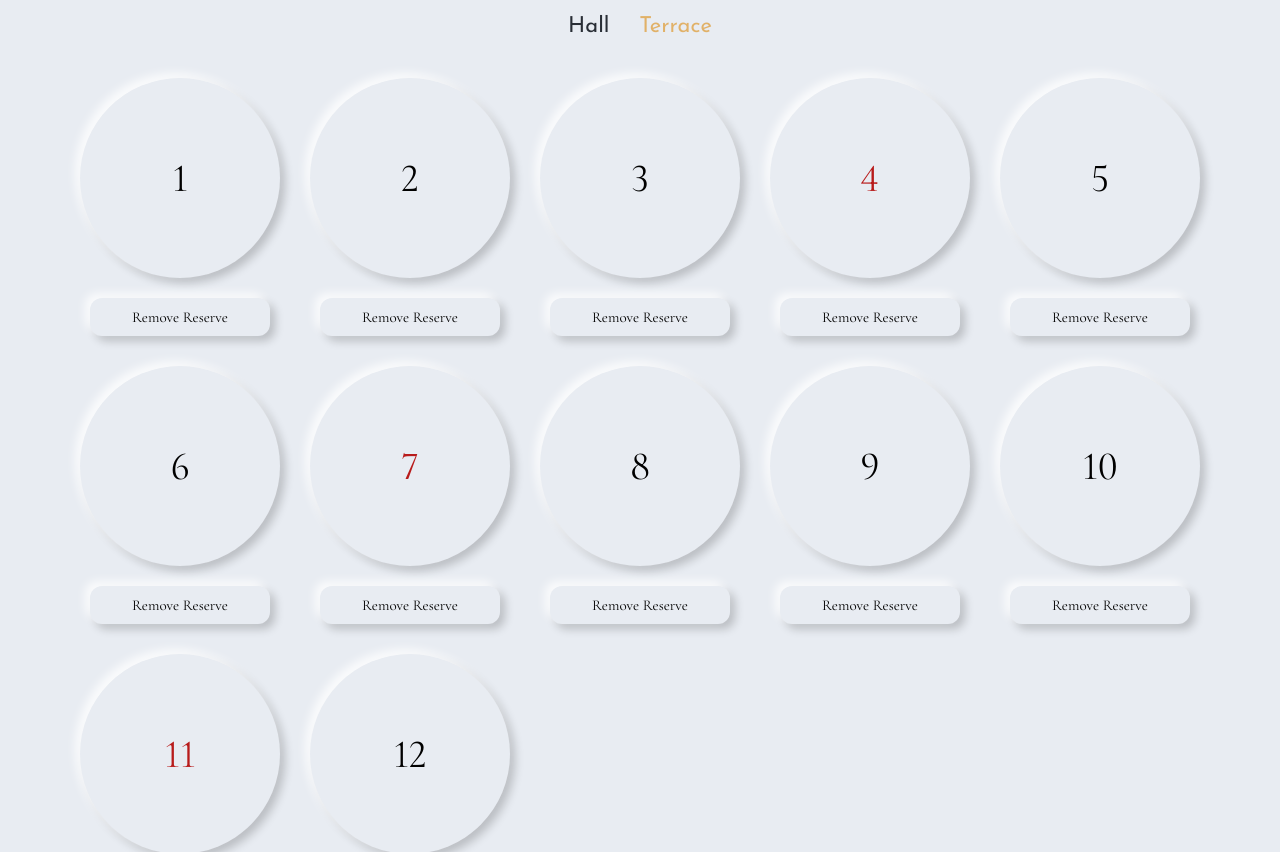
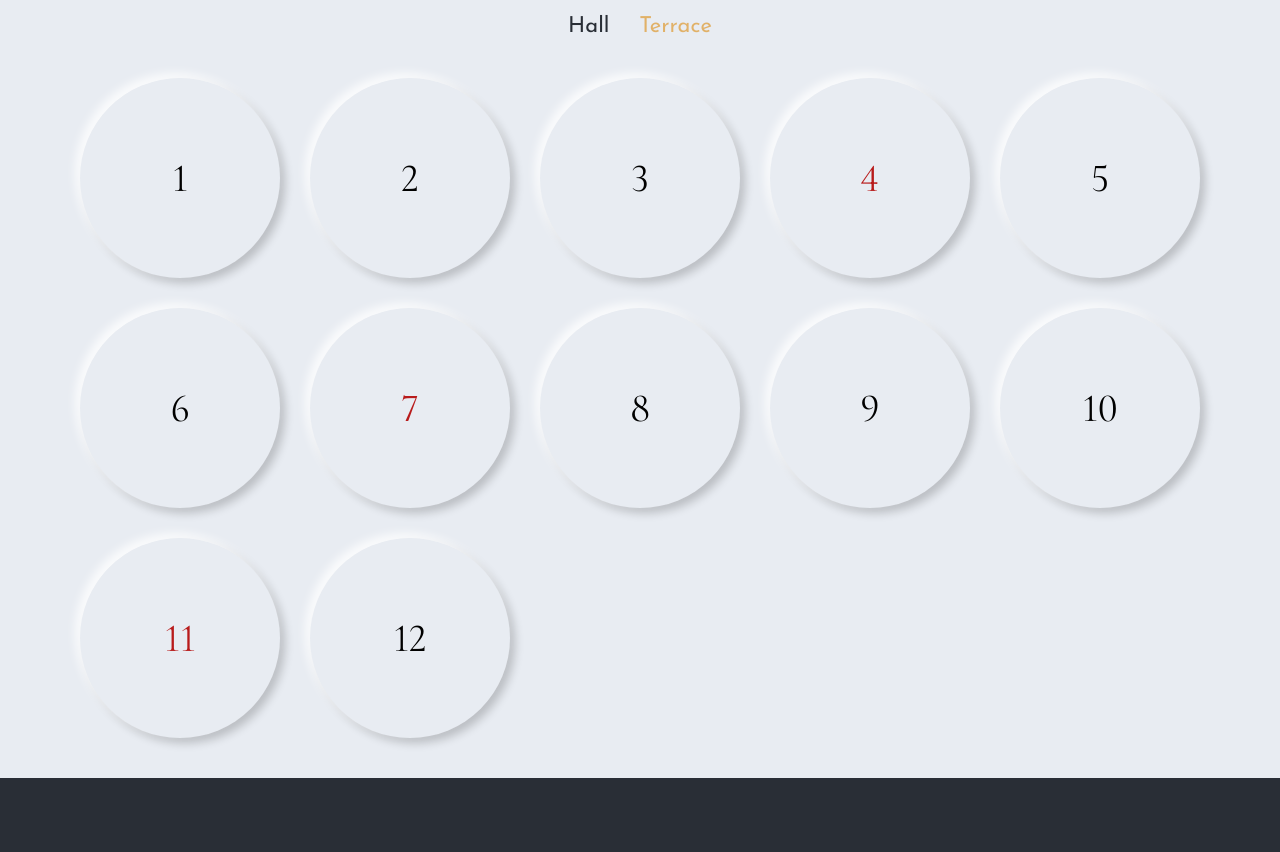
Before and after one commit to islom-sattorov/final-project, a React (Vite) app in the folder vite/: page /reservation/reservation/terrace in a window 1280 px wide. Shown: the part 695-1547 px from the top of the page. Built offline with nearby package versions, Linux system fonts and the light colour scheme.

Commit message:
add: rendered remove btn and drag

```diff
--- a/vite/src/Components/ReservePage/Hall.jsx
+++ b/vite/src/Components/ReservePage/Hall.jsx
@@ -66,7 +66,7 @@ const Hall = () => {
         return (
             <div className={style.tees} key={item.id}>
                 <button
-                    draggable
+                    draggable={login ? true : false}
                     key={item.id}
                     onClick={() => {
                         if (!item.reserve) {
@@ -92,20 +92,29 @@ const Hall = () => {
                     //     }
                     // }}
                     onDragEnter={() => {
+                        if (login) {
                             dragItem.current = idx + 1
+                        } else {
+                            return
+                        }
                     }}
                     onDragEnd={() => {
+                        if (login) {
                             if (item.reserve === true) {
                                 handleSort(dragItem.current, true)
                                 dispatch(addNotification({ type: true, message: `Table ${dragItem.current} reserved` }))
                             } else {
                                 dispatch(addNotification({ type: false, message: `Please choose reserved table to speed reserve` }))
                             }
+                        } else {
+                            return
+                        }
                     }
                     }
                     onDragOver={(e) => e.preventDefault()}
                     className={item.reserve ? style.hall_not_reserved : style.hall_reserved}>
                     {item.id}</button>
+                {login ?
                     <button
                         className={style.remove_reserve_btn}
                         onClick={() => {
@@ -114,7 +123,7 @@ const Hall = () => {
                                 dispatch(addNotification({ type: true, message: `You removed reserved table` }))
                             }
                         }}
-                >Remove Reserve</button>
+                    >Remove Reserve</button> : <></>}
             </div>
         )
     })
--- a/vite/src/Components/ReservePage/ReservePage.module.scss
+++ b/vite/src/Components/ReservePage/ReservePage.module.scss
@@ -44,7 +44,6 @@
         justify-content: center;
         align-items: center;
         gap: 20px;
-        border: 1px solid green;
     }
 
     #{&}_item{
--- a/vite/src/Components/ReservePage/Terrace.jsx
+++ b/vite/src/Components/ReservePage/Terrace.jsx
@@ -64,7 +64,7 @@ const Terrace = () => {
         return (
             <div className={style.tees} key={item.id}>
                 <button
-                    draggable
+                    draggable={login ? true : false}
                     key={item.id}
                     onClick={() => {
                         if (!item.reserve) {
@@ -90,20 +90,29 @@ const Terrace = () => {
                     //     }
                     // }}
                     onDragEnter={() => {
+                        if (login) {
                             dragItem.current = idx + 1
+                        } else {
+                            return
+                        }
                     }}
                     onDragEnd={() => {
+                        if (login) {
                             if (item.reserve === true) {
                                 handleSort(dragItem.current, true)
                                 dispatch(addNotification({ type: true, message: `Table ${dragItem.current} reserved` }))
                             } else {
                                 dispatch(addNotification({ type: false, message: `Please choose reserved table to speed reserve` }))
                             }
+                        } else {
+                            return
+                        }
                     }
                     }
                     onDragOver={(e) => e.preventDefault()}
                     className={item.reserve ? style.terrace_not_reserved : style.terrace_reserved}>
                     {item.id}</button>
+                {login ?
                     <button
                         className={style.remove_reserve_btn}
                         onClick={() => {
@@ -112,7 +121,7 @@ const Terrace = () => {
                                 dispatch(addNotification({ type: true, message: `You removed reserved table` }))
                             }
                         }}
-                >Remove Reserve</button>
+                    >Remove Reserve</button> : <></>}
             </div>
         )
     })
```
Lines whose indentation alone changed are shown as unchanged.
